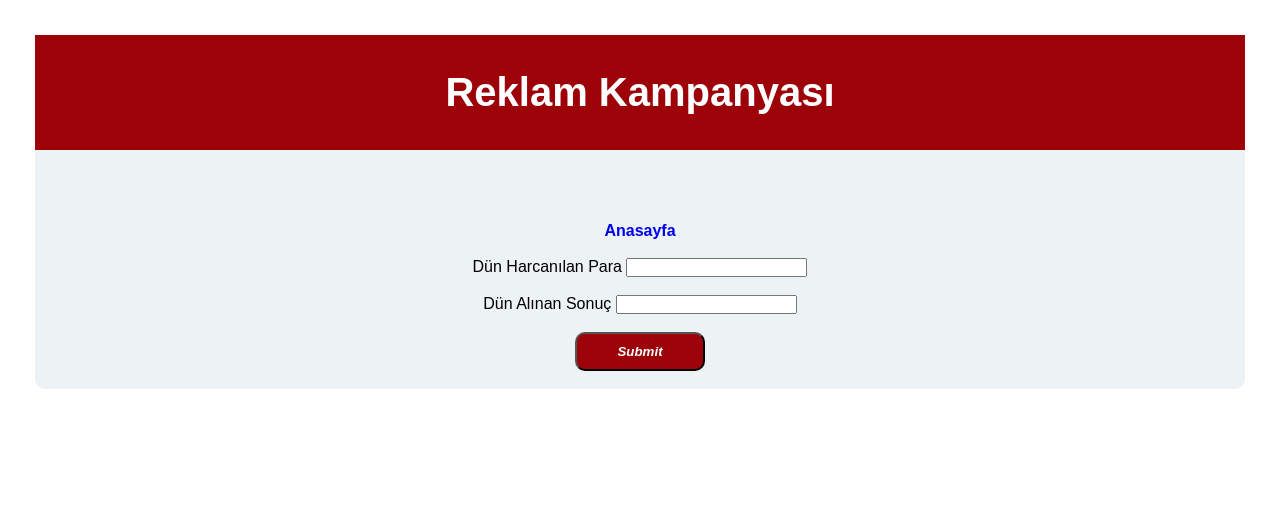
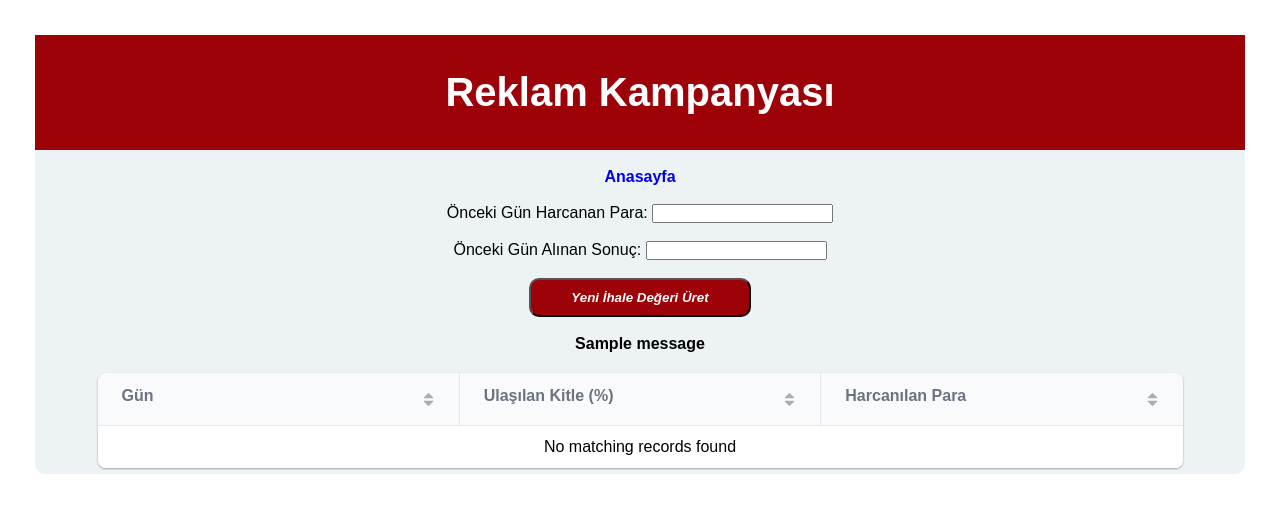
Before and after one commit to demegire/ukeba, a Flask app: template templates/kampanya.html in a window 1280 px wide. Shown: the top 513 px of the page. Run offline with Flask 3, Linux system fonts and the light colour scheme; the template is opened without the code that fills it: most values are stand-ins (such as "Sample title", 1, 10 or a date in 2020); one stand-in notice (Sample message) is shown.

Commit message:
Improve pages

```diff
--- a/run.py
+++ b/run.py
@@ -31,15 +31,10 @@
 def default():
     return redirect("homepage.html")
 
-@app.route('/homepage.html')
+@app.route('/homepage.html', methods =['GET', 'POST'])
 def index():
-    return render_template("homepage.html")
-
-
-@app.route('/yukle.html', methods =['GET', 'POST'])
-def yukle():
     if request.method == 'POST':
-        # check if the post request has the file part
+    # check if the post request has the file part
         if 'file' not in request.files:
             flash('No file part')
             return redirect(request.url)
@@ -56,20 +51,19 @@
             df.to_pickle("./df.pickle")
             session['messages'] = filename
             return redirect('/rapor.html')
-
-    return render_template('yukle.html')
+    return render_template("homepage.html")
 
 @app.route('/rapor.html', methods =['GET', 'POST'])
 def rapor():
 
     def plot_px(df):
-        fig = px.line(df, x='Cumulative Spent', y='Cumulative Reach', markers=True, color='Inferred', title="Reach vs Spent")
+        fig = px.line(df, x='Kümülatif Harcanan Para', y='Kümülatif Ulaşılan Kişi Sayısı', markers=True, color='Inferred', title="Harcanan Para vs Ulaşılan Kişi Sayısı")
         graphJSON = json.dumps(fig, cls=plotly.utils.PlotlyJSONEncoder)
 
         return graphJSON
 
     def plot_pareto(df):
-        fig = px.line(df, x='B', y='T', markers=True, color='P', hover_data=['Bid'], title="B vs T Pareto")
+        fig = px.line(df, x='B', y='T', markers=True, color='P', hover_data=['Bid'], title="B vs T vs P (Min B)")
         graphJSON = json.dumps(fig, cls=plotly.utils.PlotlyJSONEncoder)
 
         return graphJSON
@@ -90,10 +84,10 @@
     df = df.dropna()
     df = df[df['Campaign name'].str.contains('Android')]
     df = df.sort_values(by=['Day'])
-    df['Cumulative Spent'] = df['Amount spent (USD)'].cumsum()
-    df['Cumulative Reach'] = df['Reach'].cumsum() / 500000
-    cum_ad_spend_android = np.array(df['Cumulative Spent'])
-    cum_reach_android = np.array(df['Cumulative Reach'])
+    df['Kümülatif Harcanan Para'] = df['Amount spent (USD)'].cumsum()
+    df['Kümülatif Ulaşılan Kişi Sayısı'] = df['Reach'].cumsum() / 500000
+    cum_ad_spend_android = np.array(df['Kümülatif Harcanan Para'])
+    cum_reach_android = np.array(df['Kümülatif Ulaşılan Kişi Sayısı'])
     df['Inferred'] = 'Ground Truth'
 
     popt, _ = curve_fit(exponential_effectiveness, cum_ad_spend_android, cum_reach_android)
@@ -102,17 +96,16 @@
     a = 2
     pareto_array = np.array([[p, t, *pareto_frontier_B_b(p, a, m, u, t)] for p in [0.1, 0.2, 0.3, 0.4, 0.5, 0.6, 0.7, 0.8, 0.9] for t in np.linspace(1, 30, 30)])
 
-
     pareto_df = pd.DataFrame({'P': pareto_array[:, 0], 'T': pareto_array[:, 1], 'B': pareto_array[:, 2], 'Bid': pareto_array[:, 3]})
     pareto_df = pareto_df.dropna()
 
     for spend, reach in zip(cum_ad_spend_android, exponential_effectiveness(cum_ad_spend_android, *popt)):
-        df = df.append({'Cumulative Spent': spend, 'Cumulative Reach': reach, 'Inferred': 'Fit'}, ignore_index = True)
+        df = df.append({'Kümülatif Harcanan Para': spend, 'Kümülatif Ulaşılan Kişi Sayısı': reach, 'Inferred': 'Fit'}, ignore_index = True)
 
     graphJSON = plot_px(df)
     graphJSON2 = plot_pareto(pareto_df)
 
-    return render_template('rapor.html', graphJSON=graphJSON, graphJSON2=graphJSON2, m=m, u=u)
+    return render_template('rapor.html', graphJSON=graphJSON, graphJSON2=graphJSON2, m=m, u=u, kitle='Hedef Kitledeki Kişi Sayısı: 500000')
 
 @app.route('/kampanya.html', methods =['GET', 'POST'])
 def kampanya():
@@ -124,38 +117,31 @@
     m = request.args.get('m')
     u = request.args.get('u')
 
-    print(m)
-    print(u)
-
     if day == "1":
         df = pd.read_pickle('./df.pickle')
         df = df.dropna()
         df = df[df['Campaign name'].str.contains('Android')] # Android'e ozel olmamali
         df = df.sort_values(by=['Day'])
         df['Cumulative Spent'] = df['Amount spent (USD)'].cumsum()
-        df['Cumulative Reach'] = df['Reach'].cumsum() / 500000 # Audience size nasil belirleniyor
+        df['Cumulative Reach'] = df['Reach'].cumsum() / 500000 # Audience size belirlenmeli
 
         # Son n gunu kampanya_df ye ekle df['Amount spent (USD)'] df['Reach']
-
-        #kampanya_df = pd.DataFrame({'Day': int(day), 'B': float(b), 'T': int(t), 'Bid': float(bid), 'P': float(p), 'M': float(m), 'U':float(u)}, index=[0])
         kampanya_df = pd.DataFrame(columns=['Day', 'B', 'T', 'Bid', 'P', 'M', 'U', 'Reach'])
         df2 = df.copy()
         df2.sort_values(by='Day', ascending=False)
         df2 = df2.tail(ONLINE_LEARNING_N)
         for i in range(ONLINE_LEARNING_N):
-            new_entry = pd.DataFrame({'Day': 0, 'B': df2['Amount spent (USD)'].iloc[i], 'T': 0, 'Bid': 0, 'P': 0, 'M': 0, 'U': 0, 'Reach': df2['Reach'].iloc[i]}, index=[0])
+            new_entry = pd.DataFrame({'Day': 0, 'B': df2['Amount spent (USD)'].iloc[i], 'T': 0, 'Bid': 0, 'P': 0, 'M': 0, 'U': 0, 'Reach': df2['Reach'].iloc[i] / 500000}, index=[0])
             kampanya_df = kampanya_df.append(new_entry, ignore_index=True)
         kampanya_df = kampanya_df.append(pd.DataFrame({'Day': int(day), 'B': float(b), 'T': int(t), 'Bid': float(bid), 'P': float(p), 'M': float(m), 'U':float(u), 'Reach':0},  index=[0]), ignore_index=True)
         kampanya_df.to_pickle("./kampanya_df.pickle") # Yeni kampanya için overwrite
 
     kampanya_df = pd.read_pickle("./kampanya_df.pickle")
 
-    if request.method == 'POST' and 'Dün Harcanılan Para' in request.form and 'Dün Alınan Sonuç' in request.form:
+    yeni_bid = 0
 
+    if request.method == 'POST' and  request.form['Dün Harcanılan Para'] and request.form['Dün Alınan Sonuç']:
         #kampanya_df ye ekle
-
-        print(kampanya_df)
-
         g_star_arr = [] # Step 1
         for j in range(ONLINE_LEARNING_N): # Son n tane sample icin icin g_star hesapla
             total_effectiveness = 0
@@ -163,7 +149,7 @@
                 total_effectiveness += exponential_effectiveness(kampanya_df.iloc[-1 * (1 + j + i)]['Bid'], kampanya_df.iloc[-1]['M'], kampanya_df.iloc[-1]['U']) # Son n veriyi cek
             g_star_arr.append(g_16(WORD_OF_MOUTH, INITIAL_EXPOSURE, total_effectiveness))
 
-        b = kampanya_df.iloc[-1] - float(request.form['Dün Harcanılan Para']) # Step 2
+        yeni_b = kampanya_df.iloc[-1] - float(request.form['Dün Harcanılan Para']) # Step 2
 
         def step3(parameters, g_star_arr, i, n):
             #parameters [m,u]
@@ -174,12 +160,14 @@
 
 
         result = scipy.optimize.least_squares(step3, x0=np.array([kampanya_df.iloc[-1]['M'], kampanya_df.iloc[-1]['U']]), args=(g_star_arr, 5, ONLINE_LEARNING_N))
-        print(result)
-
+        yeni_bid = kampanya_df.iloc[-1]['Bid'] * 0.8
+        kampanya_df = kampanya_df.append(pd.DataFrame({'Day': kampanya_df.iloc[-1]['Day'] + 1, 'B': yeni_b, 'T':  kampanya_df.iloc[-1]['T'], 'Bid': yeni_bid, 'P':  kampanya_df.iloc[-1]['P'], 'M': result.x[0], 'U': result.x[1], 'Reach':kampanya_df.iloc[-1]['Reach'] + float(request.form['Dün Alınan Sonuç'])/500000}), ignore_index=True)
+        kampanya_df.to_pickle("./kampanya_df.pickle")
+        flash('Yeni İhale Değeri: ' + str(yeni_bid))
     elif request.method == 'POST':
         flash('Lütfen formu doldurun')
 
-    return render_template('kampanya.html')
+    return render_template('kampanya.html', yeni_bid=yeni_bid)
 
 if __name__ == "__main__":
     app.run(debug=True)
--- a/templates/kampanya.html
+++ b/templates/kampanya.html
@@ -16,22 +16,44 @@
 			<div class="registertop">
 				<h1>Reklam Kampanyası</h1>
 	  		</div>
-			<br></br>
+			<br>
+			<p><b><a href=homepage.html>Anasayfa</a></b></p>
 			<b></b>
-			<br></br>
-			<p><b><a href=homepage.html>Anasayfa</a></b></p>
 			<br>
-
 			<div class="registerbottom">
 				<form action="{{ url_for('kampanya')}}" method="post" autocomplete="off">
-                <label for="Dün Harcanılan Para">Dün Harcanılan Para</label>
+                <label for="Dün Harcanılan Para">Önceki Gün Harcanan Para: </label>
                 <input type="text" id="Dün Harcanılan Para" name="Dün Harcanılan Para"><br><br>
-                <label for="Dün Alınan Sonuç">Dün Alınan Sonuç</label>
+                <label for="Dün Alınan Sonuç">Önceki Gün Alınan Sonuç: </label>
                 <input type="text" id="Dün Alınan Sonuç" name="Dün Alınan Sonuç"><br><br>
-				<input type="submit" class="btn" value="Submit"></br></br>
-
+				<input type="submit" class="btn" value="Yeni İhale Değeri Üret"></br></br>
 				</form>
 			</div>
+			{% with messages = get_flashed_messages() %}
+			{% if messages %}
+			  <ul class=flashes>
+			  {% for message in messages %}
+				<li><strong>{{ message }}</strong></li>
+			  {% endfor %}
+			  </ul>
+			{% endif %}
+		  	{% endwith %}
+			<br>
+			<div id="table"></div>
+		</div>
+		<script src="https://unpkg.com/gridjs/dist/gridjs.umd.js"></script>
+		<script>
 
-		</div>
+			const tableDiv = document.getElementById('table');
+
+			new gridjs.Grid({
+				columns: ['Gün', 'Ulaşılan Kitle (%)', 'Harcanılan Para'],
+				sort: {enabled: true, multiColumn: true},
+				data: {{ table_data }},
+				width: '90%'
+			}).render(tableDiv);
+
+		</script>
+
+		<br>   </br>
 </html>
--- a/templates/rapor.html
+++ b/templates/rapor.html
@@ -18,6 +18,8 @@
 	  		</div>
 			<br>
 			<p><b><a href=homepage.html>Anasayfa</a></b></p>
+			<br>
+			<p> {{ kitle }} </p>
 			<br>
 
 		</div>
```
Also changed, not shown: templates/homepage.html (+22 -3 lines), templates/yukle.html (deleted, +0 -7 lines).
